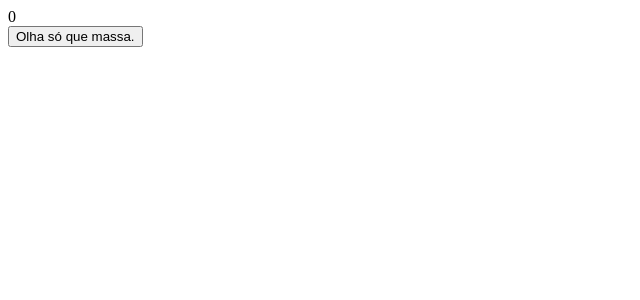
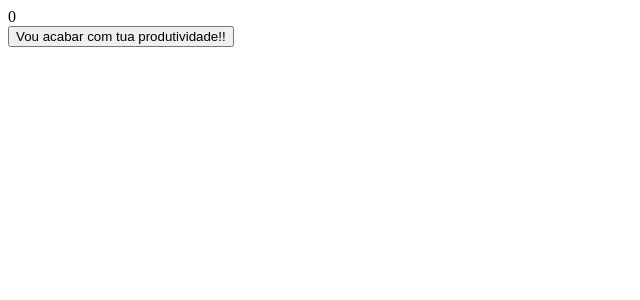
Before and after one commit to higorlima2008/tabnews-clone-project, a Next.js app: page / in a window 1280 px wide. Shown: the top 300 px of the page, without its empty margins (0-640 px from the left). Built offline with nearby package versions, Linux system fonts and the light colour scheme.

Commit message:
Vou acabar com tua produtividade

```diff
--- a/pages/index.js
+++ b/pages/index.js
@@ -10,7 +10,7 @@ function Count (){
     return(
         <div>
             <div>{contador}</div>
-            <button onClick={Click}>Olha só que massa.</button>
+            <button onClick={Click}>Vou acabar com tua produtividade!!</button>
         </div>
     )
 }
```
